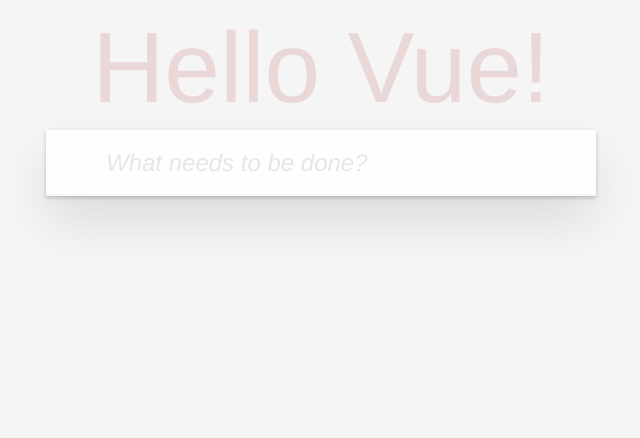
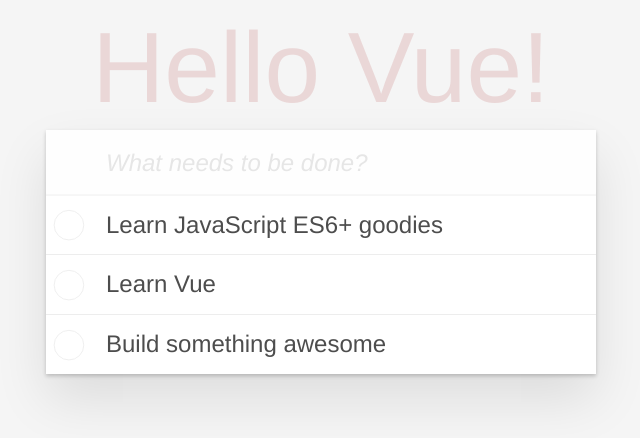
Before and after one commit to fireshooterl/codeathonx-vuejs-workshop, a Vue app: page / in a window 1280 px wide. Shown: the top 438 px of the page, without its empty margins (319-959 px from the left). Built offline with nearby package versions, Linux system fonts and the light colour scheme.

Commit message:
Added Unordered Todo List Rendering

```diff
--- a/src/App.vue
+++ b/src/App.vue
@@ -5,6 +5,16 @@
         <h1>{{ title }}</h1>
         <input class="new-todo" placeholder="What needs to be done?" autofocus>
       </header>
+      <ul class="todo-list">
+        <li v-for="todo in todos" :key="todo.text">
+          <div class="view">
+            <input class="toggle" type="checkbox">
+            <label>{{todo.text}}</label>
+            <button class="destroy"></button>
+          </div>
+          <input class="edit" value="Rule the web">
+        </li>
+      </ul>
     </section>
   </div>
 </template>
@@ -14,7 +24,12 @@ export default {
   name: "App",
   data() {
     return {
-      title: "Hello Vue!"
+      title: "Hello Vue!",
+      todos: [
+        { text: "Learn JavaScript ES6+ goodies", isDone: true },
+        { text: "Learn Vue", isDone: false },
+        { text: "Build something awesome", isDone: false }
+      ]
     };
   }
 };
```
